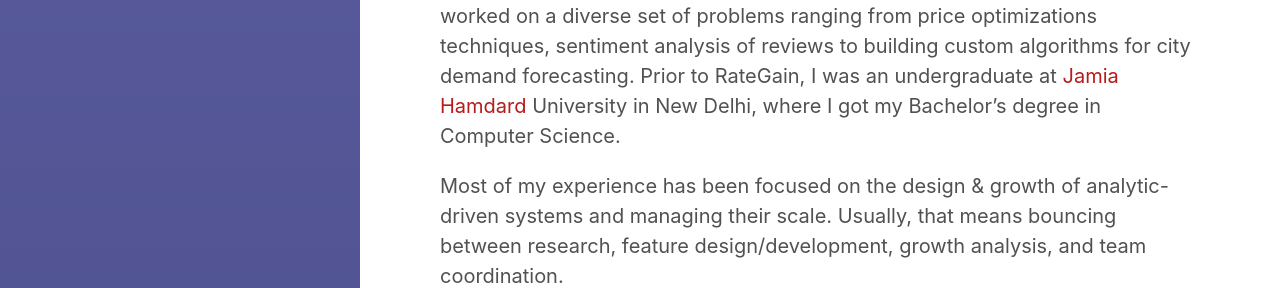
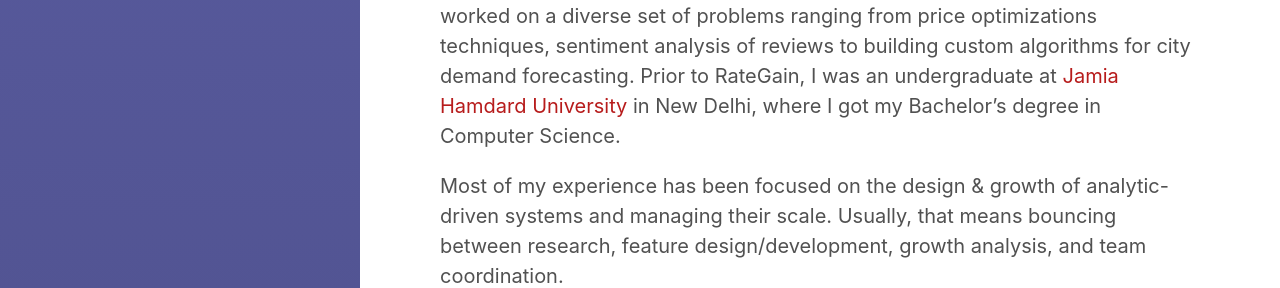
Before and after one commit to XOR97/XOR97.github.io, a Jekyll site: the page built from about.md, in a window 1280 px wide. Shown: the part 377-665 px from the top of the page. Built offline with Jekyll 4.4.1, drawn with Linux system fonts in a browser that asks for light colours.

```diff
--- a/about.md
+++ b/about.md
@@ -8,7 +8,7 @@ sidebar_link: true
 
 I use this **space** to pen my thoughts on a range of topics that are at the intersection of computer science, analytics, data engineering, product design & development.
 
-I've recently stepped down from my position as Data Engineer at [RateGain](https://rategain.com) to pursue graduate studies. I was part of the Data Science Lab at RateGain and worked on a diverse set of problems ranging from price optimizations techniques, sentiment analysis of reviews to building custom algorithms for city demand forecasting. Prior to RateGain, I was an undergraduate at [Jamia Hamdard](https://en.wikipedia.org/wiki/Jamia_Hamdard) University in New Delhi, where I got my Bachelor's degree in Computer Science.
+I've recently stepped down from my position as Data Engineer at [RateGain](https://rategain.com) to pursue graduate studies. I was part of the Data Science Lab at RateGain and worked on a diverse set of problems ranging from price optimizations techniques, sentiment analysis of reviews to building custom algorithms for city demand forecasting. Prior to RateGain, I was an undergraduate at [Jamia Hamdard University](https://en.wikipedia.org/wiki/Jamia_Hamdard) in New Delhi, where I got my Bachelor's degree in Computer Science.
 
 Most of my experience has been focused on the design & growth of analytic-driven systems and managing their scale. Usually, that means bouncing between research, feature design/development, growth analysis, and team coordination.
 
```
